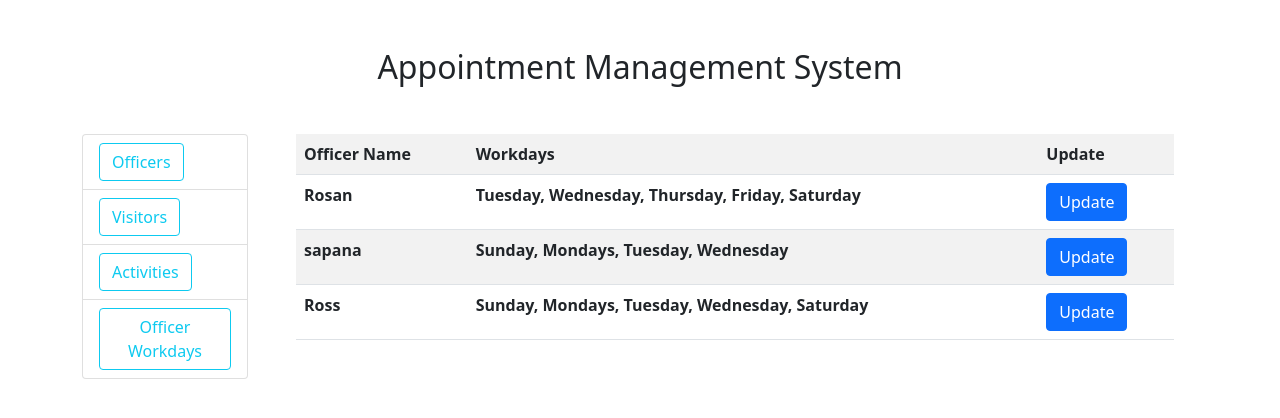
After one commit to RoSan587/asignment, a Django app: page /officer/workdays/ in a window 1280 px wide. The commit adds this page. Shown: the top 418 px of the page. Run offline with Django 3.2, Linux system fonts and the light colour scheme; data comes from the database, SQL or seed files in the repository; both versions use the stored data as it was after the commit; lists and menus that the app fills with data are empty; some libraries are stand-ins or nearby versions.

Commit message:
Appointment management System

```diff
--- a/appointement_system/Templates/home.html
+++ b/appointement_system/Templates/home.html
@@ -23,6 +23,9 @@
 					<li class="list-group-item">
 						<a class="btn btn-outline-info" href="{%url 'activities' %}">Activities</a>
 					</li>
+					<li class="list-group-item">
+						<a class="btn btn-outline-info" href="{%url 'officerworkdays' %}">Officer Workdays</a>
+					</li>
 			    </ul>
 				{% if messages %}
 				<ul class="messages">
--- a/appointement_system/Templates/officer/officerinfo.html
+++ b/appointement_system/Templates/officer/officerinfo.html
@@ -12,7 +12,7 @@
 				<th>Worktime</th>
 				<th>Update</th>
 			</tr>
-			{% for officer in content %}
+			{% for officer in officers %}
 			<tr>
 				<th>{{officer.id}}</th>
 				<th>{{officer.name}}</th>
--- /dev/null
+++ b/appointement_system/Templates/workdays/workdays.html
@@ -0,0 +1,23 @@
+{% extends 'home.html' %}
+{% block content %}
+<div>
+	<div class="container-md">
+		<table class="table table table-striped">
+			<tr>
+				<th>Officer Name</th>
+				<th>Workdays</th>
+				<th>Update</th>
+			</tr>
+			{% for data in workdays %}
+			<tr>
+				<th>{{data.officer}}</th>
+				<th>{{data.workdays}}</th>
+				<th>
+					<a class="btn btn-primary" href="{% url 'updateworkdays' data.officer.id %}">Update</a>
+				</th>
+			</tr>
+			{% endfor %}
+		</table>
+	</div>
+</div>
+{% endblock %}
--- a/appointement_system/activity_record/forms.py
+++ b/appointement_system/activity_record/forms.py
@@ -13,8 +13,8 @@ class createActivityForm(ModelForm):
 			'visitor':forms.Select(attrs={'class':'form-control'}),
 			'activitytype':forms.Select(attrs={'class':'form-control'}),
 			'date':forms.SelectDateWidget(attrs={'class':'form-control'}),
-			'start_time':forms.TimeInput(attrs={'class':'form-control','placeholder':'12:00:00 am'}),
-			'end_time':forms.TimeInput(attrs={'class':'form-control','placeholder':'12:00:00 am'}),
+			'start_time':forms.TimeInput(attrs={'class':'form-control','placeholder':'12:00:00(use 24 hrs format)'}),
+			'end_time':forms.TimeInput(attrs={'class':'form-control','placeholder':'12:00:00(use 24 hrs format)'}),
 			'addedd_on':forms.DateTimeInput(attrs={'class':'form-control'}),
 			'comment':forms.TextInput(attrs={'class':'form-control'}),
 		}
--- a/appointement_system/officer/models.py
+++ b/appointement_system/officer/models.py
@@ -20,7 +20,7 @@ class Workdays(models.Model):
 		('Wednesday','Wednesday'),('Thursday','Thursday'),('Friday','Friday'),
 		('Saturday','Saturday'),
 		]
-	workdays = MultiSelectField(max_length=100,choices=choices)
+	workdays = MultiSelectField(max_length=100,choices=choices,default='Sunday')
 
 	def  __str__(self):
 		return str(self.officer)
--- a/appointement_system/officer/urls.py
+++ b/appointement_system/officer/urls.py
@@ -3,7 +3,9 @@ from . import views
 
 urlpatterns = [
     path('',views.officerinfo,name="officerinfo"),
+    path('workdays/',views.officerworkdays,name="officerworkdays"),
     path('create-officer/',views.createofficer,name="create-officer"),
     path('addworkdays/',views.addworkdays,name='addworkdays'),
+    path('updateworkdays/<str:id>/',views.updateworkdays,name='updateworkdays'),
     path('update-officer/<str:id>/',views.updateofficer,name="update-officer"),
 ]
--- a/appointement_system/officer/views.py
+++ b/appointement_system/officer/views.py
@@ -10,7 +10,13 @@ from activity_record.models import Activity
 
 def officerinfo(request):
 	officers = Officer.objects.all()
-	return render(request,'officer/officerinfo.html',{'content':officers})
+	content = {'officers':officers}
+	return render(request,'officer/officerinfo.html',content)
+
+def officerworkdays(request):
+	workdays = Workdays.objects.all()
+	content = {'workdays':workdays}
+	return render(request,'workdays/workdays.html',content)
 
 def createofficer(request):
 	form = OfficerForm()
@@ -19,7 +25,7 @@ def createofficer(request):
 		form = OfficerForm(request.POST)
 		if form.is_valid():
 			form.save()
-			return redirect('home_page')
+			return redirect('addworkdays')
 		else:
 			messages.error(request, 'Please enter valid value')
 	return render(request,'officer/createofficer.html',content)
@@ -32,7 +38,7 @@ def updateofficer(request,id):
 		form = OfficerForm(request.POST,instance=officer)
 		if form.is_valid():
 			form.save()
-			return redirect('home_page')
+			return redirect('updateworkdays',id)
 	return render(request,'officer/createofficer.html',content)
 
 def addworkdays(request):
@@ -44,5 +50,18 @@ def addworkdays(request):
 			form.save()
 			return redirect('home_page')
 		else:
-			messages.error(request, 'Please enter valid value')
+			messages.error(request, 'User Already has the workdays saved')
 	return render(request,'officer/workdaysform.html',content)
+
+def updateworkdays(request,id):
+	workday = Workdays.objects.get(officer=id)
+	form = Workdaysform(instance=workday)
+	content = {'form': form}
+	if request.method == 'POST':
+		print('sss')
+		form = Workdaysform(request.POST,instance=workday)
+		if form.is_valid():
+			print('ss')
+			form.save()
+			return redirect('home_page')
+	return render(request,'officer/workdaysform.html',content)
--- a/appointement_system/visitors/forms.py
+++ b/appointement_system/visitors/forms.py
@@ -8,7 +8,7 @@ class VisitorForm(ModelForm):
 		model = Visitors
 		fields = '__all__'
 		widgets = {
-			'officer':forms.Select(attrs={'class':'form-control'}),
+			'name':forms.Select(attrs={'class':'form-control'}),
 			'mbl_no': forms.TextInput(attrs={'class':'form-control'}),
 			'email': forms.EmailInput(attrs={'class':'form-control'}),
 
```
Also changed, not shown: appointement_system/activity_record/views.py (+32 -3 lines), appointement_system/activity_record/migrations/0054_auto_20220601_0250.py (added), appointement_system/db.sqlite3, appointement_system/officer/migrations/0013_auto_20220601_0250.py (added).
